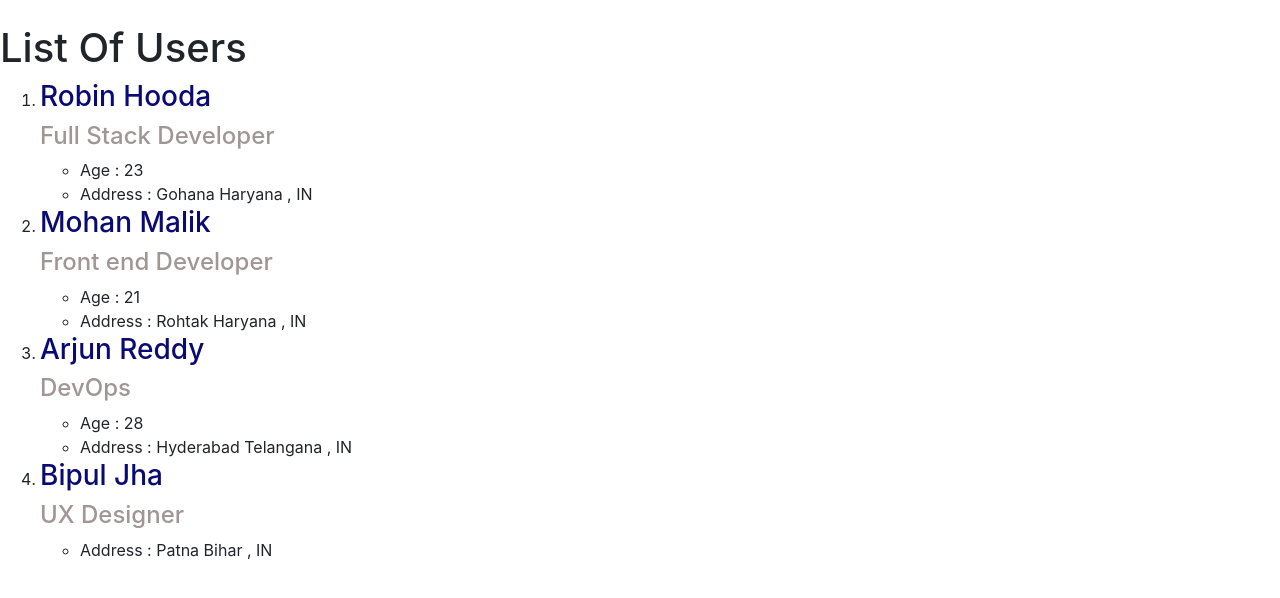
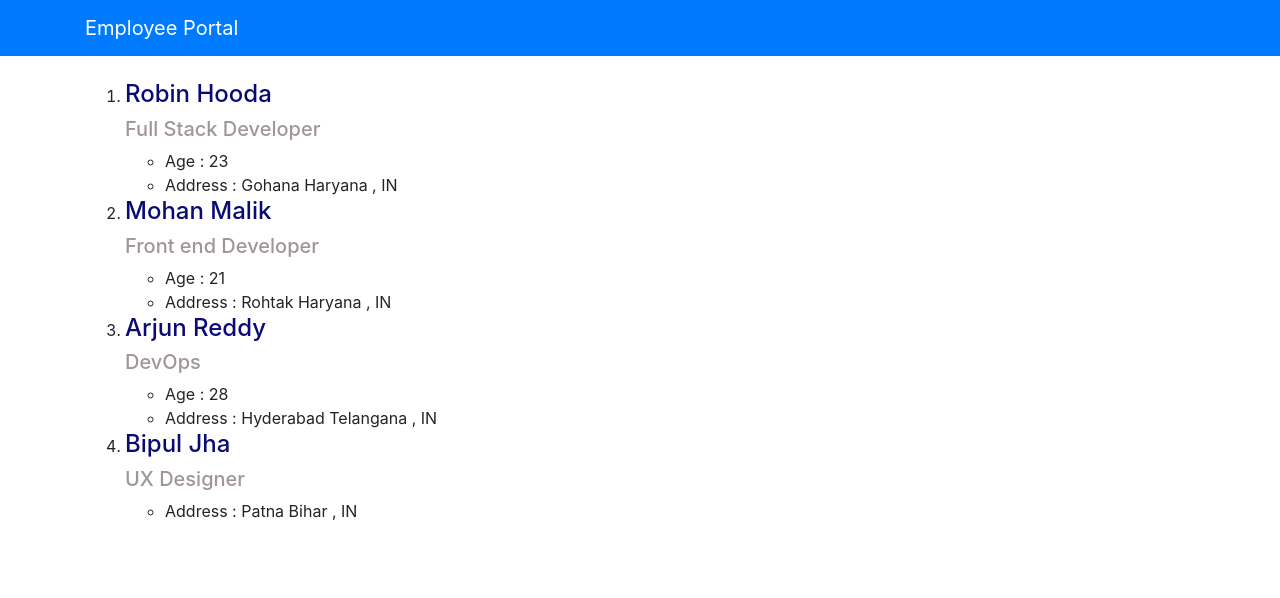
Before and after one commit to robinhooda/Employee-Portal, an Angular app: page / in a window 1280 px wide. Shown: the top 598 px of the page. Built offline with nearby package versions, Linux system fonts and the light colour scheme.

Commit message:
Add. Navbar

```diff
--- a/src/app/app.component.html
+++ b/src/app/app.component.html
@@ -1,4 +1,4 @@
-<br>
-<h1>List Of Users</h1>
-
-<app-users></app-users>
+<app-navbar></app-navbar>
+<div class="container">
+  <app-users></app-users>
+</div>
--- a/src/app/app.module.ts
+++ b/src/app/app.module.ts
@@ -4,12 +4,14 @@
 import { AppComponent } from './app.component';
 import { UserComponent } from './components/user/user.component';
 import { UsersComponent } from './components/users/users.component';
+import { NavbarComponent } from './components/navbar/navbar.component';
 
 @NgModule({
   declarations: [
     AppComponent,
     UserComponent,
     UsersComponent,
+    NavbarComponent,
   ],
   imports: [
     BrowserModule
--- /dev/null
+++ b/src/app/components/navbar/navbar.component.html
@@ -0,0 +1,5 @@
+<nav class="navbar navbar-dark bg-primary mb-4">
+  <div class="container">
+    <a href="#" class="navbar-brand">Employee Portal </a>
+  </div>
+</nav>
--- /dev/null
+++ b/src/app/components/navbar/navbar.component.ts
@@ -0,0 +1,15 @@
+import { Component, OnInit } from '@angular/core';
+
+@Component({
+  selector: 'app-navbar',
+  templateUrl: './navbar.component.html',
+  styleUrls: ['./navbar.component.css']
+})
+export class NavbarComponent implements OnInit {
+
+  constructor() { }
+
+  ngOnInit(): void {
+  }
+
+}
--- a/src/app/components/users/users.component.css
+++ b/src/app/components/users/users.component.css
@@ -1,7 +1,7 @@
-h3 {
+h4 {
   color: rgb(10, 10, 117);
 }
 
-h4 {
+h5 {
   color: rgb(160, 150, 150);
 }
--- a/src/app/components/users/users.component.html
+++ b/src/app/components/users/users.component.html
@@ -1,12 +1,12 @@
 <!-- Here, instead of users.length , users?.length is used to make the second conditional optional -->
 <ol *ngIf="loaded && users?.length > 0">
   <li *ngFor=" let user of users">
-    <h3>
+    <h4>
       {{user.firstName}} {{user.lastName}}
-    </h3>
-    <h4>
+    </h4>
+    <h5>
       {{user.role}}
-    </h4>
+    </h5>
     <ul *ngIf="showExtended">
       <li *ngIf="user.age"> Age : {{user.age}} </li>
       <li> Address : {{user.address.city}} {{user.address.state}} , {{user.address.country}}</li>
```
Also changed, not shown: src/app/components/navbar/navbar.component.css (added).
